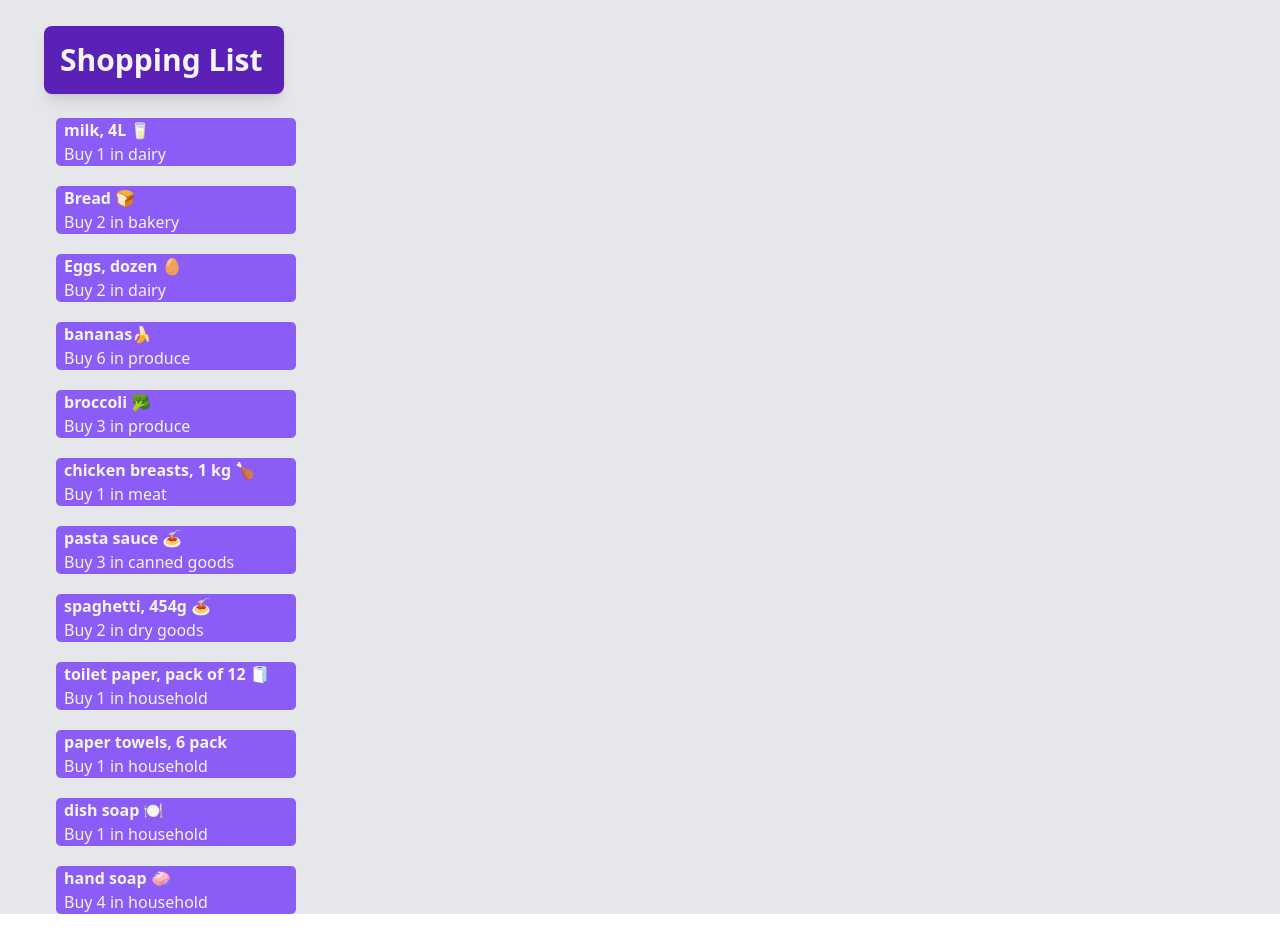
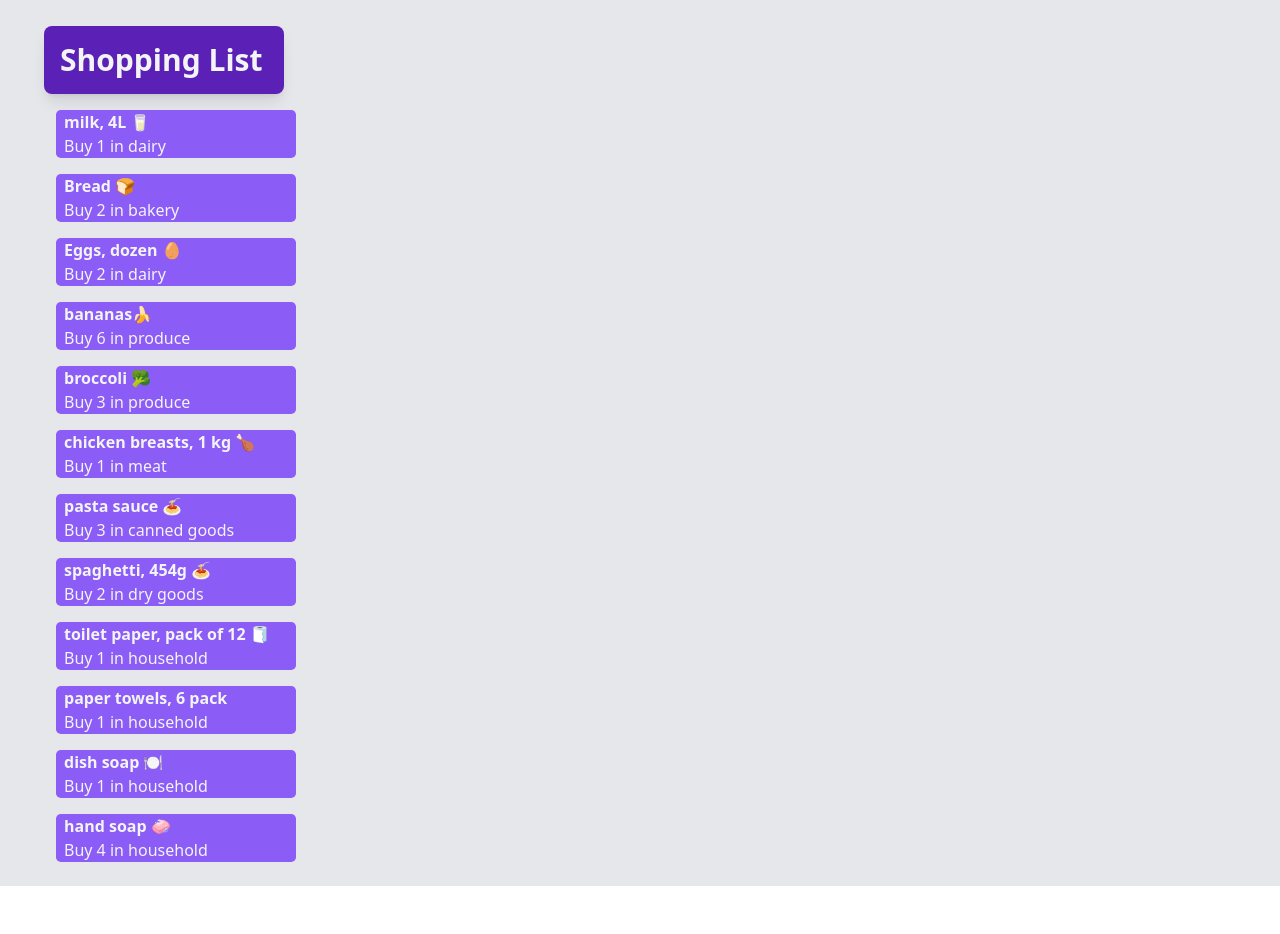
Before and after one commit to rgawalko/cprg306-assignments, a Next.js app: page /week-3 in a window 1280 px wide. After the commit the page ends 886 px from the top, so only its background shows below. Built offline with nearby package versions, Linux system fonts and the light colour scheme.

Commit message:
page margins adjustment

```diff
--- a/app/week-3/item-list.js
+++ b/app/week-3/item-list.js
@@ -75,7 +75,7 @@ export default function ItemList() {
 
     return(
         <main className='pt-0.5'>
-            <h2 className='font-bold text-gray-100 text-3xl mb-6 mt-6 pt-4 bg-violet-800 p-4 ml-11 rounded-lg shadow-lg w-60'>Shopping List</h2>
+            <h2 className='font-bold text-gray-100 text-3xl mt-6 pt-4 bg-violet-800 p-4 ml-11 rounded-lg shadow-lg w-60'>Shopping List</h2>
             <Item
             name={item1.name}
             quantity={item1.quantity}
--- a/app/week-3/item.js
+++ b/app/week-3/item.js
@@ -1,8 +1,8 @@
-export default function Item({ name, quantity, category}) {
-    return(
-    <section className="my-5 ml-14 w-60 bg-violet-500 rounded-custom-md">
-    <h3 className="font-bold text-gray-100 pl-2">{name}</h3>
-    <p className="pl-2 text-gray-100">Buy {quantity} in {category}</p>
-    </section>
+export default function Item({ name, quantity, category }) {
+    return (
+        <section className=" ml-14 w-60 mt-4 bg-violet-500 rounded-custom-md">
+            <h3 className="font-bold text-gray-100 pl-2">{name}</h3>
+            <p className="pl-2 text-gray-100">Buy {quantity} in {category}</p>
+        </section>
     );
 }
--- a/app/week-3/page.js
+++ b/app/week-3/page.js
@@ -2,7 +2,7 @@ import ItemList from "./item-list";
 
 export default function Page() {
     return (
-        <div className="bg-gray-200 min-h-screen">
+        <div className="bg-gray-200 min-h-screen pb-6">
             <ItemList />
         </div>
     );
```
